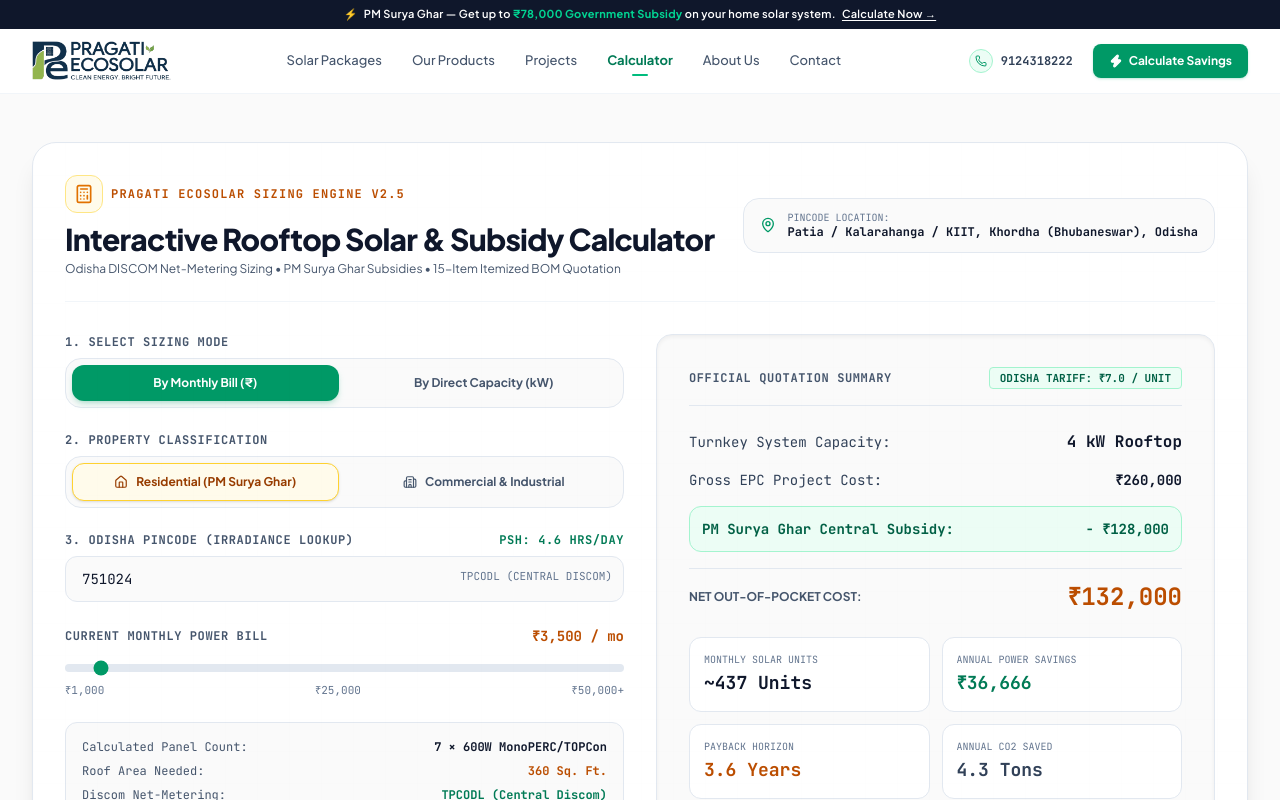
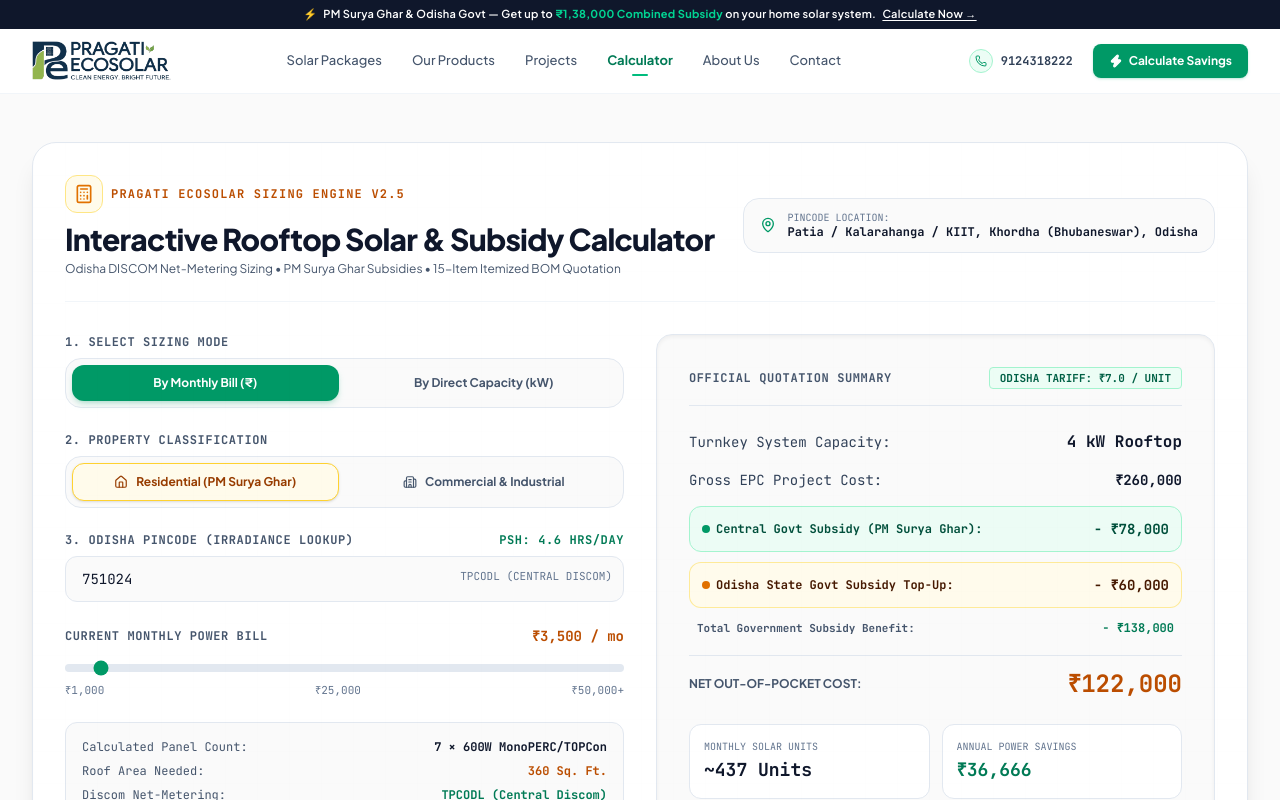
Before and after one commit to SaifAnzar/eco_solar, a Next.js app: page /calculator in a window 1280 px wide. Shown: the top 800 px of the page. Built offline with nearby package versions, Linux system fonts and the light colour scheme; what @react-pdf/renderer would draw is missing.

Commit message:
feat: implement solar configuration system, calculation engine, and frontend estimation tools

```diff
--- a/app/(public)/page.tsx
+++ b/app/(public)/page.tsx
@@ -219,9 +219,17 @@
                   <span className="text-slate-400">Recommended Size</span>
                   <strong className="text-amber-400">{quote.systemKw} kW System</strong>
                 </div>
-                <div className="flex justify-between items-center text-sm border-b border-slate-700 pb-3">
-                  <span className="text-slate-400">Government Subsidy</span>
-                  <strong className="text-emerald-400">₹{quote.pmSuryaGharSubsidy.toLocaleString()}</strong>
+                <div className="flex justify-between items-center text-xs border-b border-slate-700 pb-2">
+                  <span className="text-slate-400">Central Subsidy (PM Surya Ghar)</span>
+                  <strong className="text-emerald-400">₹{quote.centralSubsidy.toLocaleString()}</strong>
+                </div>
+                <div className="flex justify-between items-center text-xs border-b border-slate-700 pb-2">
+                  <span className="text-slate-400">Odisha State Subsidy</span>
+                  <strong className="text-amber-400">₹{quote.stateSubsidy.toLocaleString()}</strong>
+                </div>
+                <div className="flex justify-between items-center text-xs border-b border-slate-700 pb-2">
+                  <span className="text-slate-300 font-bold">Total Govt Subsidy</span>
+                  <strong className="text-emerald-300 font-bold">₹{quote.totalSubsidy.toLocaleString()}</strong>
                 </div>
                 <div className="flex justify-between items-center text-sm">
                   <span className="text-slate-400">Yearly Savings</span>
--- a/components/calculator/SolarCalculator.tsx
+++ b/components/calculator/SolarCalculator.tsx
@@ -357,9 +357,29 @@
                 </div>
 
                 {propertyType === "residential" ? (
-                  <div className="flex justify-between items-center text-sm text-emerald-800 bg-emerald-50 p-3 rounded-xl border border-emerald-200 font-bold">
-                    <span>PM Surya Ghar Central Subsidy:</span>
-                    <span>- ₹{calc.pmSuryaGharSubsidy.toLocaleString()}</span>
+                  <div className="space-y-2.5">
+                    <div className="flex justify-between items-center text-xs text-emerald-900 bg-emerald-50/90 p-3 rounded-xl border border-emerald-200 font-bold">
+                      <span className="flex items-center gap-1.5">
+                        <span className="w-2 h-2 rounded-full bg-emerald-600"></span>
+                        Central Govt Subsidy (PM Surya Ghar):
+                      </span>
+                      <span className="font-mono text-sm">- ₹{(calc.centralSubsidy || calc.pmSuryaGharSubsidy).toLocaleString()}</span>
+                    </div>
+
+                    <div className="flex justify-between items-center text-xs text-amber-950 bg-amber-50/90 p-3 rounded-xl border border-amber-200/80 font-bold">
+                      <span className="flex items-center gap-1.5">
+                        <span className="w-2 h-2 rounded-full bg-amber-600"></span>
+                        Odisha State Govt Subsidy Top-Up:
+                      </span>
+                      <span className="font-mono text-sm">- ₹{(calc.stateSubsidy || 0).toLocaleString()}</span>
+                    </div>
+
+                    <div className="flex justify-between items-center text-[11px] text-slate-600 px-2 py-0.5 font-semibold">
+                      <span>Total Government Subsidy Benefit:</span>
+                      <span className="text-emerald-700 font-bold font-mono text-xs">
+                        - ₹{(calc.totalSubsidy || (calc.pmSuryaGharSubsidy + (calc.stateSubsidy || 0))).toLocaleString()}
+                      </span>
+                    </div>
                   </div>
                 ) : (
                   <div className="flex justify-between items-center text-sm text-emerald-800 bg-emerald-50 p-3 rounded-xl border border-emerald-200 font-bold">
--- a/components/layout/Header.tsx
+++ b/components/layout/Header.tsx
@@ -34,8 +34,8 @@
         {/* ── TOP ANNOUNCEMENT STRIP ── */}
         <div className="bg-slate-900 text-white text-center py-1.5 px-4 text-[11px] font-semibold tracking-wide hidden sm:block">
           <span className="text-amber-400 mr-1.5">⚡</span>
-          PM Surya Ghar — Get up to{" "}
-          <span className="text-emerald-400 font-bold">₹78,000 Government Subsidy</span> on your
+          PM Surya Ghar & Odisha Govt — Get up to{" "}
+          <span className="text-emerald-400 font-bold">₹1,38,000 Combined Subsidy</span> on your
           home solar system.{" "}
           <button
             onClick={() => setIsCalculatorOpen(true)}
--- a/components/pdf/QuotationPdfDocument.tsx
+++ b/components/pdf/QuotationPdfDocument.tsx
@@ -363,14 +363,24 @@
               </Text>
             </View>
             {calc.propertyType === "residential" ? (
+              <>
                 <View style={styles.financialRow}>
                   <Text style={{ fontSize: 8, color: "#00A86B", fontWeight: "bold" }}>
                     Less: PM Surya Ghar Central Subsidy:
                   </Text>
                   <Text style={{ fontSize: 8, fontWeight: "bold", color: "#00A86B" }}>
-                  - ₹{calc.pmSuryaGharSubsidy.toLocaleString()}
+                    - ₹{(calc.centralSubsidy || calc.pmSuryaGharSubsidy).toLocaleString()}
                   </Text>
                 </View>
+                <View style={styles.financialRow}>
+                  <Text style={{ fontSize: 8, color: "#B45309", fontWeight: "bold" }}>
+                    Less: Odisha State Govt Subsidy Top-Up:
+                  </Text>
+                  <Text style={{ fontSize: 8, fontWeight: "bold", color: "#B45309" }}>
+                    - ₹{(calc.stateSubsidy || 0).toLocaleString()}
+                  </Text>
+                </View>
+              </>
             ) : (
               <View style={styles.financialRow}>
                 <Text style={{ fontSize: 8, color: "#059669", fontWeight: "bold" }}>
--- a/data/solar-config.json
+++ b/data/solar-config.json
@@ -8,10 +8,10 @@
   "defaultPsh": 4.5,
   "performanceRatio": 0.78,
   "subsidyTier1Kw": 1,
-  "subsidyTier1Amount": 40000,
+  "subsidyTier1Amount": 30000,
   "subsidyTier2Kw": 2,
   "subsidyTier2Amount": 60000,
-  "subsidyTier3PlusAmount": 128000,
+  "subsidyTier3PlusAmount": 78000,
   "equipmentBands": [
     {
       "minKw": 1,
--- a/lib/solar-engine.ts
+++ b/lib/solar-engine.ts
@@ -30,6 +30,9 @@
   benchmarkRatePerKw: number;
   grossSystemCost: number;
   pmSuryaGharSubsidy: number;
+  centralSubsidy: number;
+  stateSubsidy: number;
+  totalSubsidy: number;
   taxBenefit80AD: number;
   netPayableCost: number;
   pshUsed: number;
@@ -149,6 +152,18 @@
   return 0;
 }
 
+export function calculateOdishaStateSubsidy(
+  systemKw: number,
+  isResidential: boolean
+): number {
+  if (!isResidential) return 0;
+  const kw = Math.round(systemKw);
+  if (kw <= 1) return 20000;
+  if (kw === 2) return 40000;
+  if (kw >= 3) return 60000; // Flat cap for 3kW to 10kW residential (Odisha State Top-up)
+  return 0;
+}
+
 /**
  * Core solar quote calculation engine.
  * Accepts an optional `config` override from the admin panel.
@@ -200,15 +215,18 @@
   const grossSystemCost = Math.round(systemKw * benchmarkRatePerKw);
 
   // 3. Subsidies & Financial Write-offs
-  const pmSuryaGharSubsidy = calculatePMSuryaGharSubsidy(systemKw, isResidential, {
+  const centralSubsidy = calculatePMSuryaGharSubsidy(systemKw, isResidential, {
     tier1Kw: config?.subsidyTier1Kw,
     tier1Amount: config?.subsidyTier1Amount,
     tier2Kw: config?.subsidyTier2Kw,
     tier2Amount: config?.subsidyTier2Amount,
     tier3PlusAmount: config?.subsidyTier3PlusAmount,
   });
+  const stateSubsidy = calculateOdishaStateSubsidy(systemKw, isResidential);
+  const totalSubsidy = centralSubsidy + stateSubsidy;
+  const pmSuryaGharSubsidy = centralSubsidy; // Alias for backwards compatibility
   const taxBenefit80AD = !isResidential ? Math.round(grossSystemCost * 0.25) : 0; // ~25% tax benefit under 80% AD
-  const netPayableCost = Math.max(0, grossSystemCost - pmSuryaGharSubsidy - taxBenefit80AD);
+  const netPayableCost = Math.max(0, grossSystemCost - totalSubsidy - taxBenefit80AD);
 
   // 4. Generation & Annual Returns
   const pshUsed = pshInput;
@@ -391,6 +409,9 @@
     benchmarkRatePerKw,
     grossSystemCost,
     pmSuryaGharSubsidy,
+    centralSubsidy,
+    stateSubsidy,
+    totalSubsidy,
     taxBenefit80AD,
     netPayableCost,
     pshUsed,
```
Lines whose indentation alone changed are shown as unchanged.
